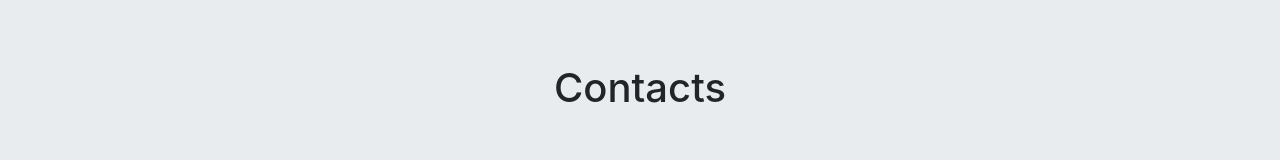
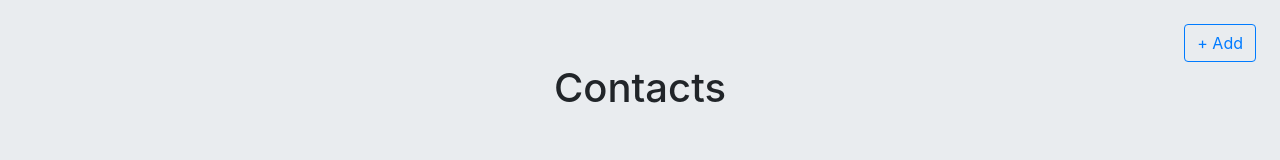
Before and after one commit to seanskggo72/resonate-contacts-app, a React (Create React App) app: page / in a window 1280 px wide. Shown: the top 160 px of the page. Built offline with nearby package versions, Linux system fonts and the light colour scheme.

Commit message:
add button positioning

```diff
--- a/src/App.css
+++ b/src/App.css
@@ -28,3 +28,20 @@
 .Sep {
   margin: 5px;
 }
+
+.Ontop {
+  position: absolute;
+}
+
+.Add {
+  /* text-align: center; */
+  display: flex;
+  justify-content: flex-end;
+  margin: 3vmin;
+}
+
+.Add_outer {
+  display: flex;
+  justify-content: flex-end;
+  width: 100vw;
+}
--- a/src/App.js
+++ b/src/App.js
@@ -29,7 +29,7 @@ const Contacts = () => {
                 <Card.Text> Email: {x.email} </Card.Text>
                 <Card.Text> Company: {x.company.name} </Card.Text>
                 <Card.Text> Website: {x.website} </Card.Text>
-                <Button variant="outline-danger" onClick={() => {delete_contact(index)}}>
+                <Button variant="outline-danger" onClick={() => { delete_contact(index) }}>
                   Delete
                 </Button>
               </Card.Body>
@@ -51,6 +51,9 @@ const App = () => {
           </Container>
         </Jumbotron>
         <Contacts />
+        <div className="Ontop Add_outer">
+        <Button variant="outline-primary Ontop Add">+ Add</Button>
+        </div>
       </div>
     </div>
   );
```
